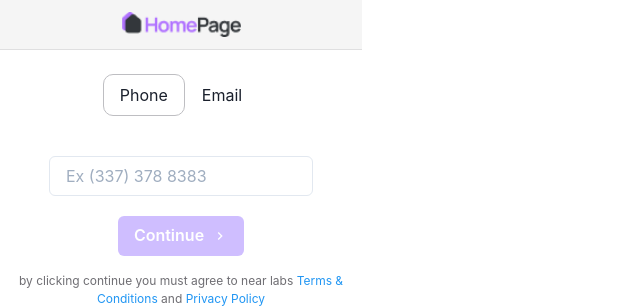
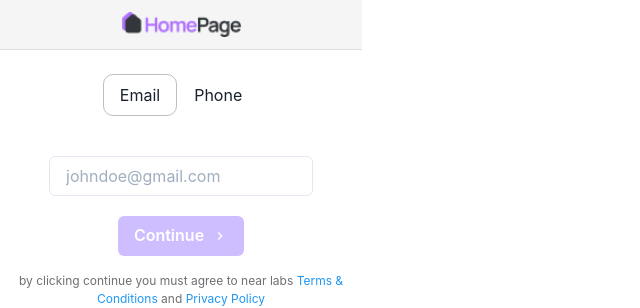
Before and after one commit to dimstefanakis/extension_wallet, a Next.js app: page /register in a window 1280 px wide. Shown: the top 308 px of the page, without its empty margins (0-640 px from the left). Built offline with nearby package versions, Linux system fonts and the light colour scheme.

Commit message:
added register via email, redux actions

```diff
--- /dev/null
+++ b/src/features/Authentication/Register/ViaEmail/index.tsx
@@ -0,0 +1,41 @@
+import { useDispatch, useSelector } from "react-redux";
+import { FormControl, Input } from "@chakra-ui/react";
+import ContinueButton from "../../../../flat/ContinueButton";
+import { setRegisterType, setRegisterValue } from "../../authenticationSlice";
+import { RootState } from "../../../../store";
+
+function RegisterViaEmail() {
+  const dispatch = useDispatch();
+  const { registerValue } = useSelector(
+    (state: RootState) => state.authentication
+  );
+
+  function onEmailChange(event: React.FormEvent<HTMLInputElement>) {
+    dispatch(setRegisterValue(event.currentTarget.value));
+  }
+
+  function onContinueClick() {
+    dispatch(setRegisterType("email"));
+  }
+
+  return (
+    <FormControl
+      width="100%"
+      display="flex"
+      flexFlow="column"
+      alignItems="center"
+      justifyContent="center"
+    >
+      <Input
+        onChange={onEmailChange}
+        width="80%"
+        placeholder="johndoe@gmail.com"
+      />
+      <ContinueButton isDisabled={!registerValue} onClick={onContinueClick}>
+        Continue
+      </ContinueButton>
+    </FormControl>
+  );
+}
+
+export default RegisterViaEmail;
--- a/src/features/Authentication/Register/ViaPhone/index.tsx
+++ b/src/features/Authentication/Register/ViaPhone/index.tsx
@@ -1,13 +1,20 @@
-import { useState } from "react";
+import { useDispatch, useSelector } from "react-redux";
 import InputMask from "react-input-mask";
 import { FormControl, FormLabel, Input, NumberInput } from "@chakra-ui/react";
 import ContinueButton from "../../../../flat/ContinueButton";
+import { setRegisterType, setRegisterValue } from "../../authenticationSlice";
+import { RootState } from "../../../../store";
 
-function LoginViaPhone() {
-  const [phone, setPhone] = useState('');
+function RegisterViaPhone() {
+  const dispatch = useDispatch();
+  const {registerValue} = useSelector((state: RootState)=>state.authentication);
 
   function onPhoneChange(event: React.FormEvent<HTMLInputElement>) {
-    setPhone(event.currentTarget.value);
+    dispatch(setRegisterValue(event.currentTarget.value))
+  }
+
+  function onContinueClick(){
+    dispatch(setRegisterType('phone'));
   }
 
   return (
@@ -30,9 +37,11 @@ function LoginViaPhone() {
         // so just ignore it
         maskChar=""
       />
-      <ContinueButton isDisabled={!phone}>Continue</ContinueButton>
+      <ContinueButton isDisabled={!registerValue} onClick={onContinueClick}>
+        Continue
+      </ContinueButton>
     </FormControl>
   );
 }
 
-export default LoginViaPhone;
+export default RegisterViaPhone;
--- a/src/features/Authentication/Register/index.tsx
+++ b/src/features/Authentication/Register/index.tsx
@@ -2,11 +2,17 @@ import { Tabs, TabList, TabPanels, Tab, TabPanel } from "@chakra-ui/react";
 import { Flex, Text, Divider } from "@chakra-ui/layout";
 import Link from "next/link";
 import ViaPhone from './ViaPhone';
+import ViaEmail from './ViaEmail';
 import AlreadyHaveAnAccount from "../../../flat/AlreadyHaveAnAccount";
 
 function Register(){
     return (
-      <Flex justifyContent="center" alignItems="center" width="100%" flexFlow="column">
+      <Flex
+        justifyContent="center"
+        alignItems="center"
+        width="100%"
+        flexFlow="column"
+      >
         <Tabs variant="unstyled" width="100%" justifyContent="center">
           <TabList my={6} justifyContent="center">
             <Tab
@@ -14,23 +20,24 @@ function Register(){
               borderRadius="10px"
               _selected={{ border: "1px solid #BEBEC2" }}
             >
-              Phone
+              Email
             </Tab>
             <Tab
               border="1px solid transparent"
               borderRadius="10px"
               _selected={{ border: "1px solid #BEBEC2" }}
             >
-              Email
+              Phone
             </Tab>
           </TabList>
 
           <TabPanels display="flex" justifyContent="center" width="100%">
             <TabPanel width="100%">
+              <ViaEmail/>
+            </TabPanel>
+
+            <TabPanel width="100%">
               <ViaPhone />
-            </TabPanel>
-            <TabPanel>
-              <p>two!</p>
             </TabPanel>
           </TabPanels>
         </Tabs>
@@ -44,7 +51,7 @@ function Register(){
             <a style={{ color: "#2196f3" }}>Privacy Policy</a>
           </Link>
         </Text>
-        <Divider my={10}/>
+        <Divider my={10} />
         <AlreadyHaveAnAccount />
       </Flex>
     );
--- a/src/features/Authentication/authenticationSlice.ts
+++ b/src/features/Authentication/authenticationSlice.ts
@@ -5,7 +5,18 @@ export const authenticationSlice = createSlice({
   name: "authentication",
   initialState: <AuthenticationState>{
     isLoggedIn: false,
+    registerType: "email",
+    registerValue: "",
     loading: false,
   },
-  reducers: {},
+  reducers: {
+    setRegisterType: (state, action) => {
+      state.registerType = action.payload;
+    },
+    setRegisterValue: (state, action) => {
+      state.registerValue = action.payload;
+    },
+  },
 });
+
+export const { setRegisterType, setRegisterValue } = authenticationSlice.actions;
--- a/src/features/Authentication/interface.d.ts
+++ b/src/features/Authentication/interface.d.ts
@@ -1,4 +1,6 @@
 export interface AuthenticationState {
   isLoggedIn: boolean;
+  registerType: "email" | "phone";
+  registerValue: string;
   loading: boolean;
 }
```
